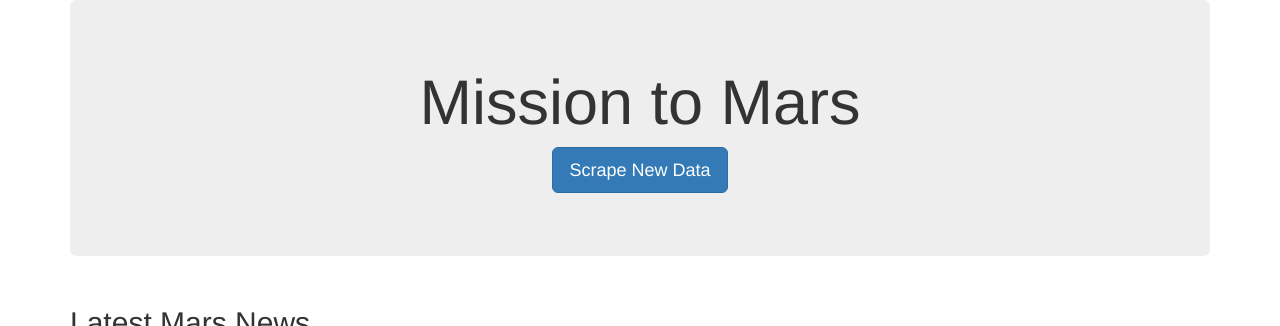
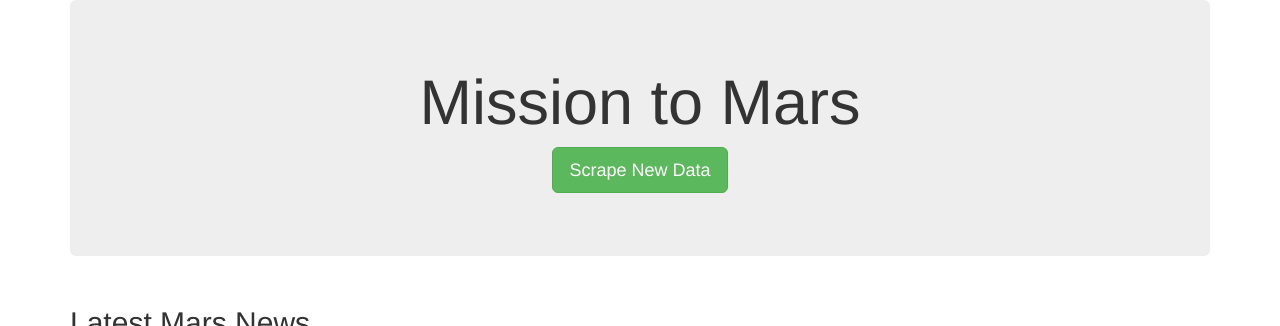
Before and after one commit to cortesh/Mission-to-Mars, a Flask app: page / in a window 1280 px wide. Shown: the top 326 px of the page. Run offline with Flask 2, Linux system fonts and the light colour scheme; data that the repository does not hold is empty; some libraries are stand-ins or nearby versions.

Commit message:
final commmit

```diff
--- a/templates/index.html
+++ b/templates/index.html
@@ -16,7 +16,7 @@
       <div class="jumbotron text-center">
         <h1>Mission to Mars</h1>
         <!-- Add a button to activate scraping script -->
-        <p><a class="btn btn-primary btn-lg" href="/scrape" role="button">Scrape New Data</a></p>
+        <p><a class="btn btn-success btn-lg" href="/scrape" role="button">Scrape New Data</a></p>
       </div>
       <!-- Add section for Mars News -->
       <div class="row" id="mars-news">
@@ -34,14 +34,9 @@
       <div class="row" id="mars-featured-image">
         <div class="col-md-8">
           <h2>Featured Mars Image</h2>
-<<<<<<< HEAD
           <!-- if images is False/None/non-existent, then default to error message -->
           <img
             src="{{mars.featured_image | default('static/images/error.png', true) }}"
-=======
-          <img
-            src="{{mars.featured_image }}"
->>>>>>> cf5a2bd022ff8a1e85cad487b81aeb9c684795ef
             class="img-responsive"
             alt="Responsive image"
           />
@@ -54,16 +49,15 @@
           </div>
         </div>
       </div>
-<<<<<<< HEAD
       <!-- Section for Mars Hemispheres -->
       <div class="row" id="mars-hemispheres">
         <div class="page-header">
-          <h2 class="text-center">Mars Hemispheres</h2>
+          <h2 class="text-primary">Mars Hemispheres</h2>
         </div>
         {% for hemisphere in mars.hemisphere_data %}
         <div class="col-md-6">
           <div class="thumbnail">
-            <img src="{{hemisphere.url}}" alt="...">
+            <img src="{{hemisphere.url | default('static/images/error.png', true)}}" alt="..." class="img-thumbnail">
             <div class="caption">
               <h3>{{hemisphere.title}}</h3>
             </div>
@@ -74,12 +68,3 @@
     </div>
   </body>
 </html>
-
-
-
-
-=======
-    </div>
-  </body>
-</html>
->>>>>>> cf5a2bd022ff8a1e85cad487b81aeb9c684795ef
```
